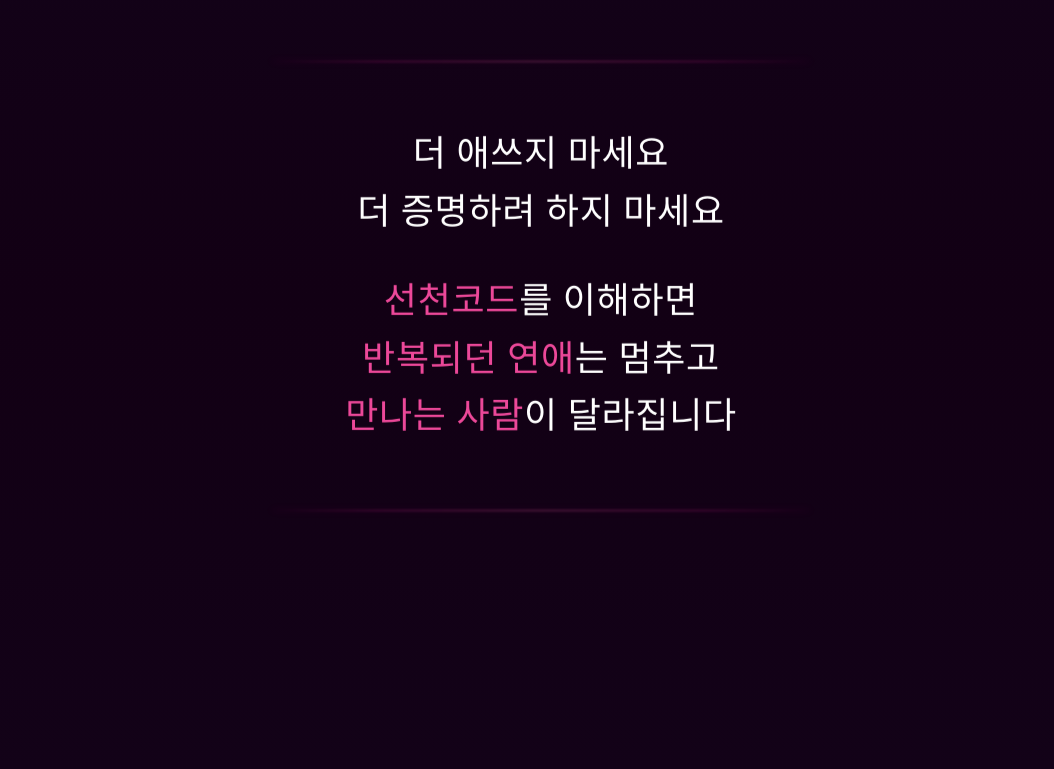
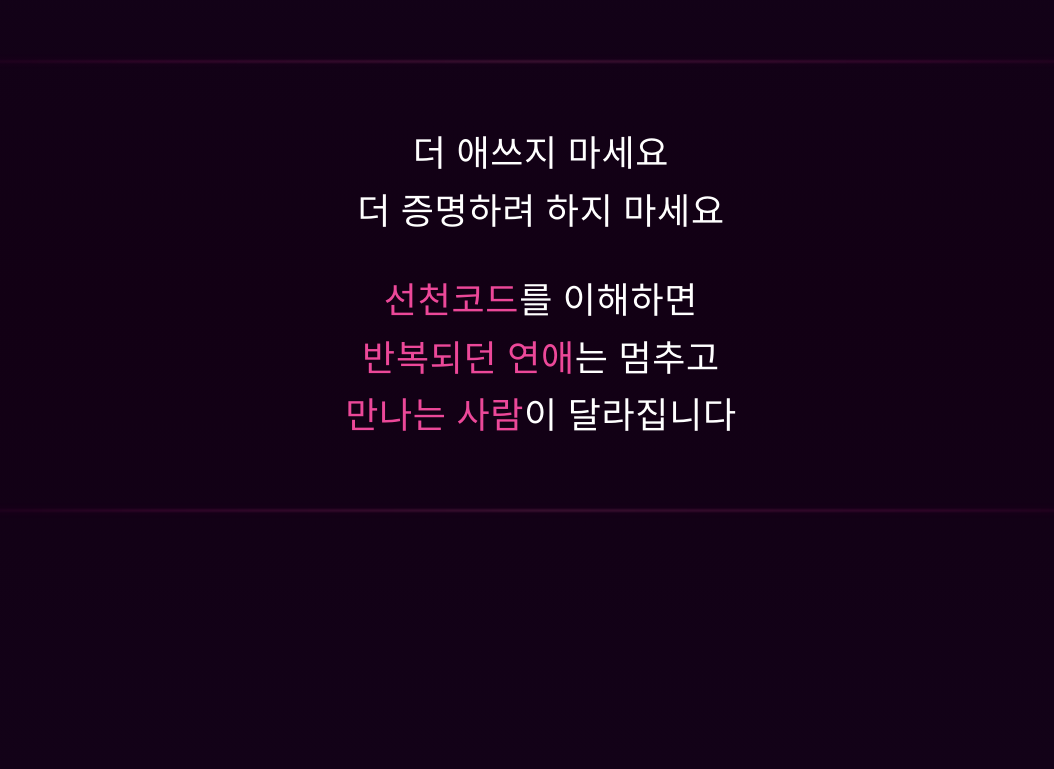
Before and after one commit to woolbo100/buzasun, a Next.js app: page / in a window 1280 px wide. Shown: the part 5582-6351 px from the top of the page, without its empty margins (99-1153 px from the left). Built offline with nearby package versions, Linux system fonts and the light colour scheme.

Commit message:
update design

```diff
--- a/components/Contact.tsx
+++ b/components/Contact.tsx
@@ -35,16 +35,14 @@ export default function Contact() {
       <section className="py-16 md:py-24 px-6 relative" style={{ background: 'transparent' }}>
         <div className="container mx-auto max-w-6xl">
           <Reveal delayMs={100}>
-            <div
-              className="mx-auto py-16 md:py-20 text-center"
-              style={{
-                maxWidth: '540px',
-              }}
-            >
-              {/* 상단 구분선 */}
+            <div className="mx-auto py-16 md:py-20 text-center relative">
+              {/* 상단 구분선 - 가로 길이 확장 */}
               <div
                 className="h-px mb-12 md:mb-16"
                 style={{
+                  width: 'calc(100% + 120px)',
+                  marginLeft: '-60px',
+                  marginRight: '-60px',
                   background: 'linear-gradient(90deg, transparent 0%, rgba(255, 42, 166, 0.3) 20%, rgba(255, 105, 180, 0.4) 50%, rgba(255, 42, 166, 0.3) 80%, transparent 100%)',
                   filter: 'blur(1px)',
                   boxShadow: '0 0 8px rgba(255, 42, 166, 0.2)',
@@ -52,7 +50,7 @@ export default function Contact() {
               />
 
               {/* 텍스트 컨텐츠 */}
-              <div>
+              <div style={{ maxWidth: '540px', margin: '0 auto' }}>
                 {/* 상단 문장 (2줄) - 흰색 */}
                 <div style={{ marginBottom: '32px' }}>
                   <p
@@ -87,10 +85,13 @@ export default function Contact() {
                 </div>
               </div>
 
-              {/* 하단 구분선 */}
+              {/* 하단 구분선 - 가로 길이 확장 */}
               <div
                 className="h-px mt-12 md:mt-16"
                 style={{
+                  width: 'calc(100% + 120px)',
+                  marginLeft: '-60px',
+                  marginRight: '-60px',
                   background: 'linear-gradient(90deg, transparent 0%, rgba(255, 42, 166, 0.3) 20%, rgba(255, 105, 180, 0.4) 50%, rgba(255, 42, 166, 0.3) 80%, transparent 100%)',
                   filter: 'blur(1px)',
                   boxShadow: '0 0 8px rgba(255, 42, 166, 0.2)',
```
